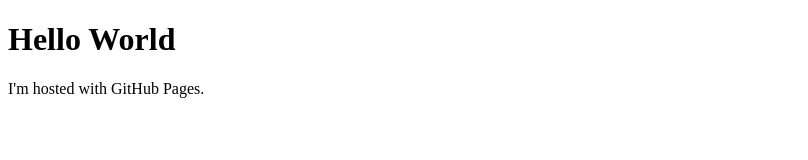
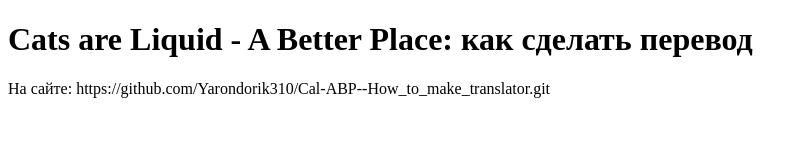
Before and after one commit to Yarondorik310/Cal-ABP--How_to_make_translator, a plain HTML site: page index.html in a window 1280 px wide. Shown: the whole page, without its empty margins (0-808 px from the left). Drawn offline with Linux system fonts and the light colour scheme.

Commit message:
Update index.html

```diff
--- a/index.html
+++ b/index.html
@@ -1,7 +1,7 @@
 <!DOCTYPE html>
 <html>
 <body>
-<h1>Hello World</h1>
-<p>I'm hosted with GitHub Pages.</p>
+<h1>Cats are Liquid - A Better Place: как сделать перевод</h1>
+<p>На сайте: https://github.com/Yarondorik310/Cal-ABP--How_to_make_translator.git</p>
 </body>
 </html>
```
